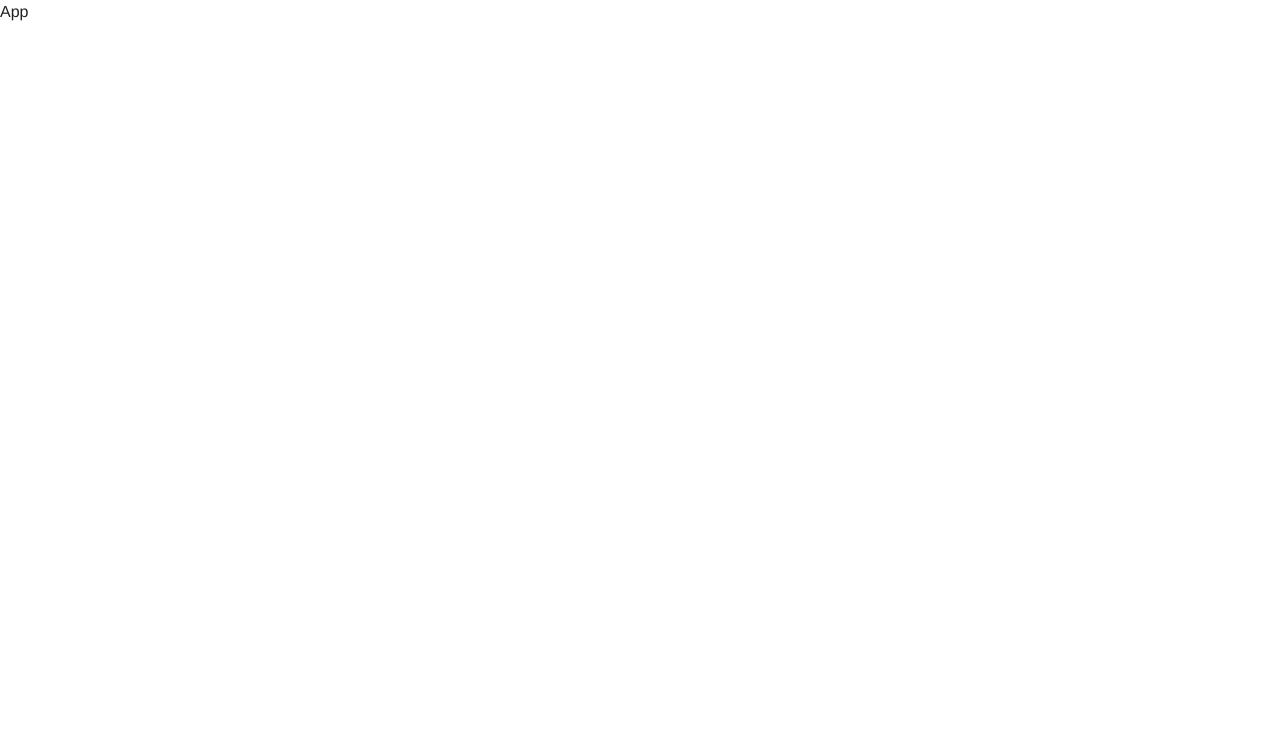
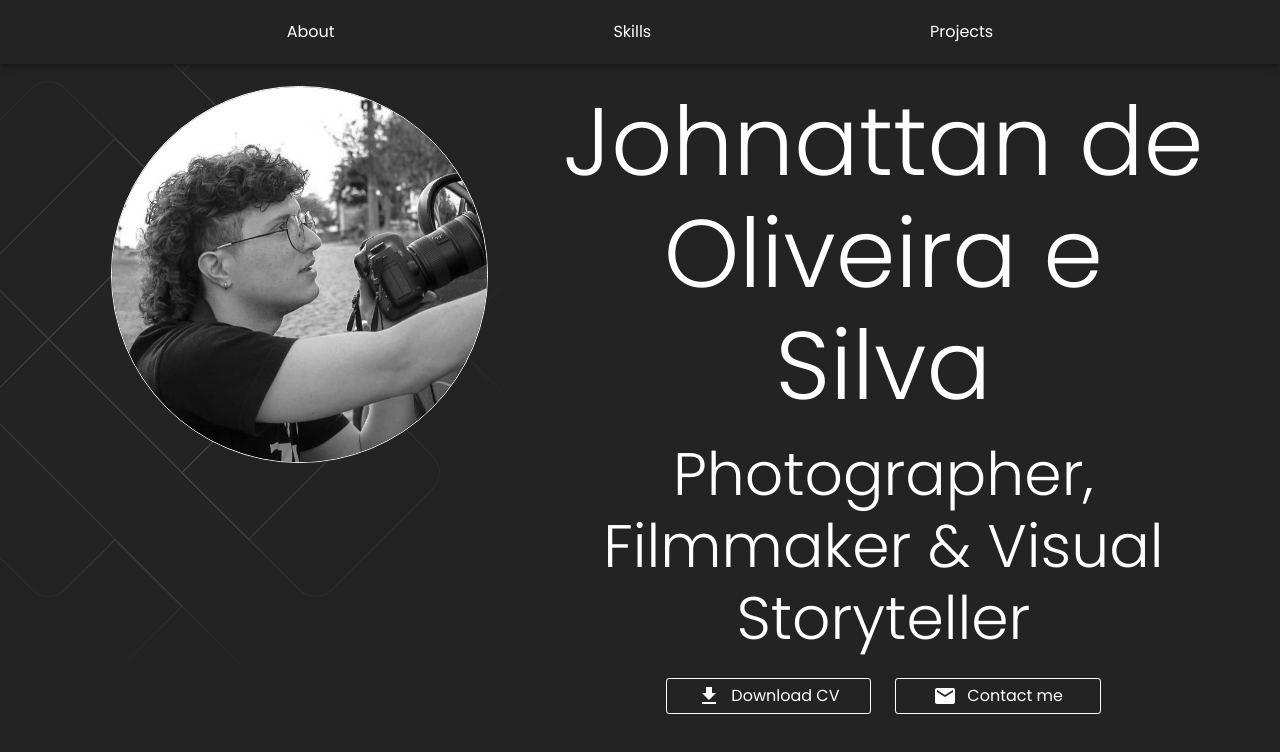
Before and after one commit to Masthw/PortfolioJohnix, a React (Vite) app: page / in a window 1280 px wide. Shown: the top 752 px of the page. Built offline with nearby package versions, Linux system fonts and the light colour scheme.

Commit message:
feat: Hero component UI

```diff
--- a/index.html
+++ b/index.html
@@ -1,9 +1,15 @@
-<!doctype html>
+<!DOCTYPE html>
 <html lang="en">
   <head>
     <meta charset="UTF-8" />
     <link rel="icon" type="image/svg+xml" href="/vite.svg" />
     <meta name="viewport" content="initial-scale=1, width=device-width" />
+    <link rel="preconnect" href="https://fonts.googleapis.com" />
+    <link rel="preconnect" href="https://fonts.gstatic.com" crossorigin />
+    <link
+      href="https://fonts.googleapis.com/css2?family=Poppins:ital,wght@0,100;0,200;0,300;0,400;0,500;0,600;0,700;0,800;0,900;1,100;1,200;1,300;1,400;1,500;1,600;1,700;1,800;1,900&display=swap"
+      rel="stylesheet"
+    />
 
     <title>Vite + React + TS</title>
   </head>
--- a/src/App.tsx
+++ b/src/App.tsx
@@ -1,5 +1,14 @@
+import NavBar from "./components/NavBar/NavBar";
+import Home from "./pages/Home/Home";
+
+
 const App = () => {
-  return <>App</>;
+  return (
+  <>
+  <NavBar />
+  <Home />
+  </>
+  )
 };
 
 export default App;
--- /dev/null
+++ b/src/pages/Home/Home.tsx
@@ -0,0 +1,9 @@
+import Hero from "./sections/Hero/Hero";
+
+const Home = () => {
+    return <>
+    <Hero />
+    </>;
+  };
+
+  export default Home;
--- /dev/null
+++ b/src/pages/Home/sections/Hero/Hero.tsx
@@ -0,0 +1,92 @@
+import { Box, Container, Grid, styled, Typography } from "@mui/material";
+import Avatar from "../../../../assets/images/avatar.jpg";
+import DownloadIcon from "@mui/icons-material/Download";
+import EmailIcon from "@mui/icons-material/Email";
+import StyledButton from "../../../../components/StyledButton/StyledButton";
+import { AnimatedBackground } from "../../../../components/AnimatedBackground/AnimatedBackground";
+
+const Hero = () => {
+  const StyledHero = styled("div")(({ theme }) => ({
+    backgroundColor: theme.palette.primary.main,
+    height: "100vh",
+    display: "flex",
+    alignItems: "center",
+  }));
+
+  const StyledImg = styled("img")(({ theme }) => ({
+    width: "80%",
+    borderRadius: "50%",
+    border: `1px solid ${theme.palette.primary.contrastText}`,
+  }));
+
+  return (
+    <>
+      <StyledHero>
+        <Container maxWidth="lg">
+          <Grid container spacing={2}>
+            <Grid item xs={12} md={5}>
+              <Box position="relative">
+                <Box position="absolute" width={"150%"} top={-100} right={0} >
+                  <AnimatedBackground />
+                </Box>
+                <Box position="relative" textAlign="center"><StyledImg src={Avatar} /></Box>
+
+              </Box>
+            </Grid>
+            <Grid item xs={12} md={7}>
+              <Typography
+                color="primary.contrastText"
+                variant="h1"
+                textAlign="center"
+                pb={2}
+              >
+                Johnattan de Oliveira e Silva
+              </Typography>
+              <Typography
+                color="primary.contrastText"
+                variant="h2"
+                textAlign="center"
+              >
+                Photographer, Filmmaker & Visual Storyteller
+              </Typography>
+              <Grid
+                container
+                display="flex"
+                justifyContent="center"
+                spacing={3}
+                pt={3}
+              >
+                <Grid
+                  item
+                  xs={12}
+                  md={4}
+                  display="flex"
+                  justifyContent="center"
+                >
+                  <StyledButton>
+                    <DownloadIcon />
+                    <Typography>Download CV</Typography>
+                  </StyledButton>
+                </Grid>
+                <Grid
+                  item
+                  xs={12}
+                  md={4}
+                  display="flex"
+                  justifyContent="center"
+                >
+                  <StyledButton>
+                    <EmailIcon />
+                    <Typography> Contact me</Typography>
+                  </StyledButton>
+                </Grid>
+              </Grid>
+            </Grid>
+          </Grid>
+        </Container>
+      </StyledHero>
+    </>
+  );
+};
+
+export default Hero;
--- a/src/theme.ts
+++ b/src/theme.ts
@@ -10,7 +10,7 @@ let theme = createTheme({
         },
     },
     typography: {
-        fontFamily: 'Helvetica Neue',
+        fontFamily: 'Poppins',
     }
 });
 
```
Also changed, not shown: src/assets/images/avatar.jpg (added).
